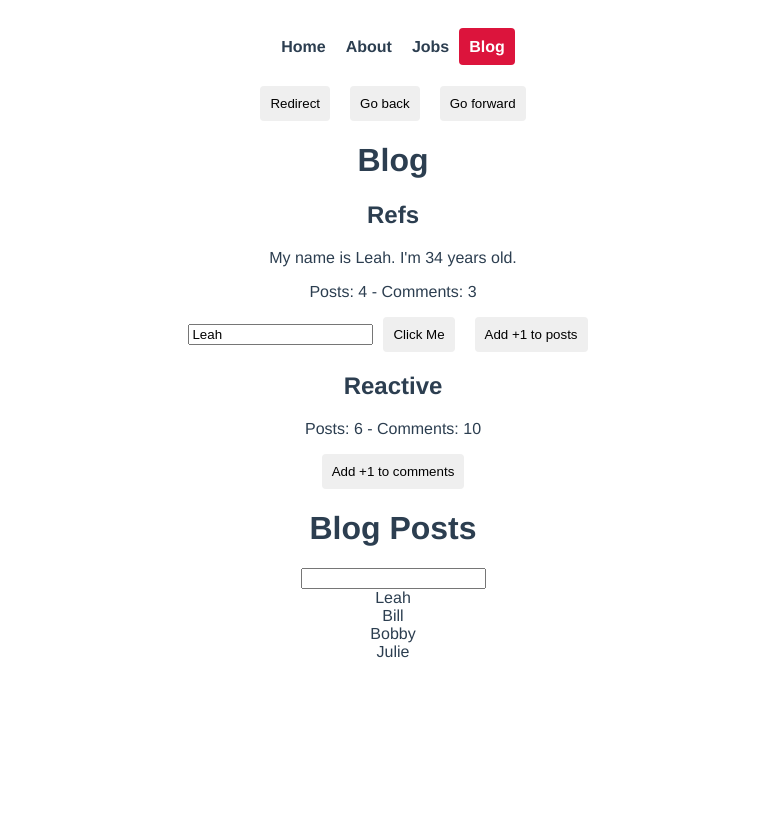
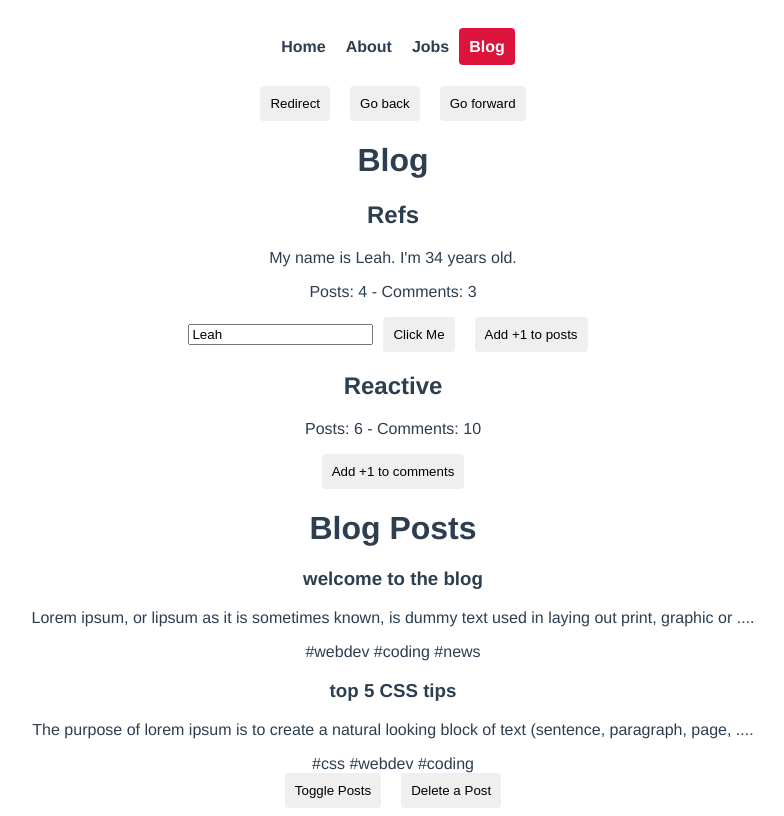
Before and after one commit to leahcarlin/vue-practice, a Vue app: page /blog in a window 1280 px wide. Shown: the whole page, without its empty margins (247-1031 px from the left). Built offline with nearby package versions, Linux system fonts and the light colour scheme; data requests are answered from the project's data file.

Commit message:
Fetching data from json using async function

```diff
--- a/data/db.json
+++ b/data/db.json
@@ -3,5 +3,19 @@
     { "title": "UX Designer", "id": 1, "details": "lorem" },
     { "title": "Frontend Developer", "id": 2, "details": "lorem" },
     { "title": "Backend Developer", "id": 3, "details": "lorem" }
+  ],
+  "posts": [
+    {
+      "title": "welcome to the blog",
+      "body": "Lorem ipsum, or lipsum as it is sometimes known, is dummy text used in laying out print, graphic or web designs. The passage is attributed to an unknown typesetter in the 15th century who is thought to have scrambled parts of Cicero's De Finibus Bonorum et Malorum for use in a type specimen book. It usually begins with:",
+      "id": 1,
+      "tags": ["webdev", "coding", "news"]
+    },
+    {
+      "title": "top 5 CSS tips",
+      "body": "The purpose of lorem ipsum is to create a natural looking block of text (sentence, paragraph, page, etc.) that doesn't distract from the layout. A practice not without controversy, laying out pages with meaningless filler text can be very useful when the focus is meant to be on design, not content.",
+      "id": 2,
+      "tags": ["css", "webdev", "coding"]
+    }
   ]
 }
--- /dev/null
+++ b/src/composables/getPosts.js
@@ -0,0 +1,22 @@
+import { ref } from "vue";
+
+const getPosts = () => {
+  const posts = ref([]);
+  const error = ref(null);
+  const load = async () => {
+    try {
+      const data = await fetch("http://localhost:3000/posts");
+      if (!data.ok) {
+        throw Error("No data available");
+      } else {
+        posts.value = await data.json();
+      }
+    } catch (err) {
+      error.value = err.message;
+      console.log(error.value, err.message);
+    }
+  };
+  return { posts, error, load }; // need to return so it can be used in another component
+};
+
+export default getPosts;
--- a/src/views/blog/Blog.vue
+++ b/src/views/blog/Blog.vue
@@ -9,11 +9,20 @@
   <h2>Reactive</h2>
   <p>Posts: {{ blogTwo.posts }} - Comments: {{ blogTwo.comments }}</p>
   <button @click="updateBlogTwo">Add +1 to comments</button>
-  <BlogPosts />
+  <div v-if="error">
+    <p>{{ error }}</p>
+  </div>
+  <div v-if="posts.length">
+    <BlogPosts v-if="showPosts" :posts="posts" />
+  </div>
+  <div v-else>Loading...</div>
+  <button @click="showPosts = !showPosts">Toggle Posts</button>
+  <button @click="posts.pop()">Delete a Post</button>
 </template>
 
 <script>
 import BlogPosts from "./BlogPosts.vue";
+import getPosts from "../../composables/getPosts";
 import { ref, reactive } from "@vue/reactivity"; // import the parts from vue that you need to use
 export default {
   name: "Blog",
@@ -35,6 +44,12 @@ export default {
     const updateBlogTwo = () => {
       blogTwo.comments += 1;
     };
+
+    const showPosts = ref(true);
+
+    const { posts, error, load } = getPosts(); // assign to function so that you can use variables
+    load();
+
     return {
       name,
       age,
@@ -43,6 +58,9 @@ export default {
       updateBlog,
       blogTwo,
       updateBlogTwo,
+      posts,
+      showPosts,
+      error,
     };
   },
   data() {
--- a/src/views/blog/BlogPosts.vue
+++ b/src/views/blog/BlogPosts.vue
@@ -1,24 +1,30 @@
 <template>
   <div>
     <h1>Blog Posts</h1>
-    <input type="text" v-model="search" />
-    <div v-for="name in matchingNames" :key="name">{{ name }}</div>
+    <div class="post-list">
+      <div v-for="post in posts" :key="post.id">
+        <SinglePost :post="post" />
+      </div>
+    </div>
   </div>
 </template>
 
 <script>
-import { ref, computed } from "@vue/reactivity";
-
+import { onMounted, onUnmounted, onUpdated } from "@vue/runtime-core";
+import SinglePost from "./SinglePost.vue";
 export default {
-  name: "BlogPosts",
-  setup() {
-    const search = ref("");
-    const names = ref(["Leah", "Bill", "Bobby", "Julie"]);
-
-    const matchingNames = computed(() => {
-      return names.value.filter((name) => name.includes(search.value));
+  props: ["posts"],
+  components: { SinglePost },
+  setup(props) {
+    onMounted(() => {
+      console.log("mounted");
     });
-    return { names, search, matchingNames };
+    onUnmounted(() => {
+      console.log("unmounted");
+    });
+    onUpdated(() => {
+      console.log("updated");
+    });
   },
 };
 </script>
--- /dev/null
+++ b/src/views/blog/SinglePost.vue
@@ -0,0 +1,22 @@
+<template>
+  <div class="post">
+    <h3>{{ post.title }}</h3>
+    <p>{{ snippet }}</p>
+    <span v-for="tag in post.tags" :key="tag"> #{{ tag }} </span>
+  </div>
+</template>
+
+<script>
+import { computed } from "@vue/reactivity";
+export default {
+  props: ["post"],
+  setup(props) {
+    const snippet = computed(() => {
+      return props.post.body.substring(0, 100) + "....";
+    });
+    return { snippet };
+  },
+};
+</script>
+
+<style></style>
```
